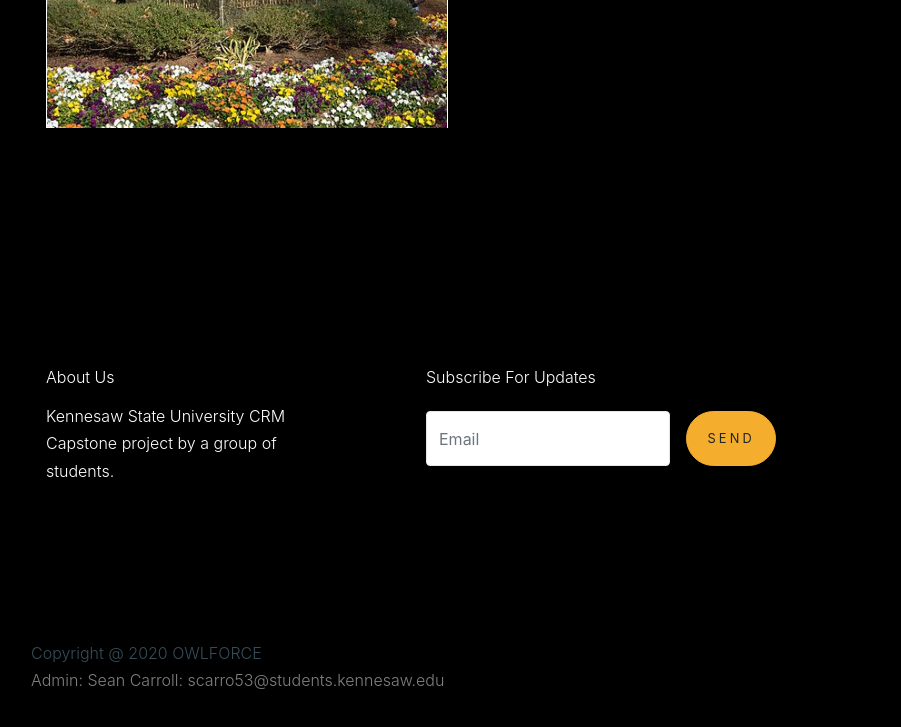
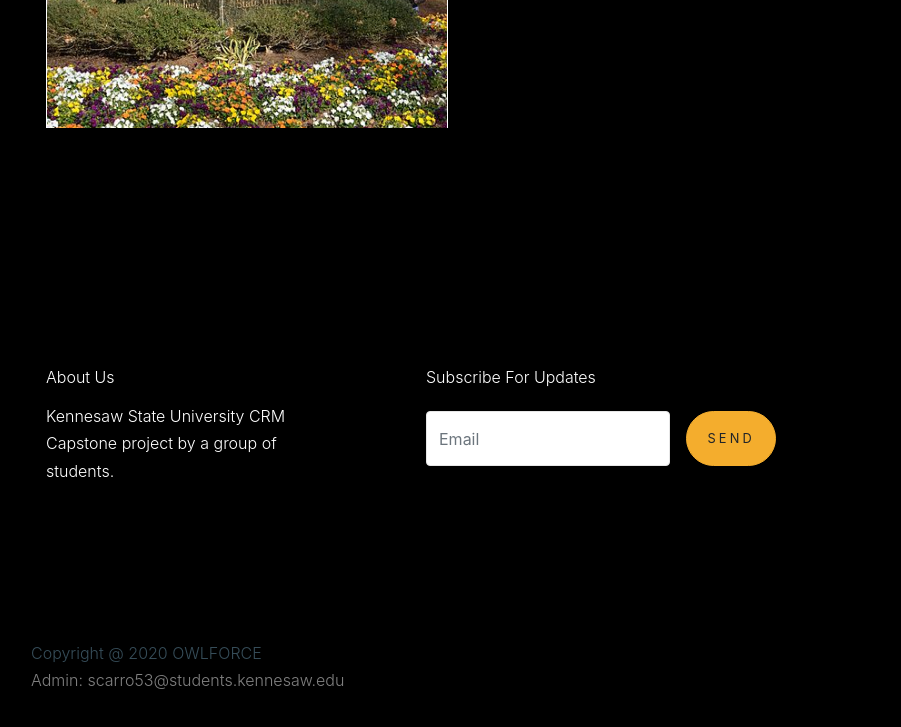
Before and after one commit to SeanC861945/owlforce.github.io, a plain HTML site: page about.html in a window 1280 px wide. Shown: the part 1252-1979 px from the top of the page, without its empty margins (39-940 px from the left). Drawn offline with Linux system fonts and the light colour scheme; files whose address does not match are found by name; a web font is replaced by a local one.

Commit message:
Update about.html

```diff
--- a/about.html
+++ b/about.html
@@ -150,7 +150,7 @@
 		  <br></br>
 		  <div>
 		       Copyright @ 2020 OWLFORCE<br>
-     <a href="mailto:scarro53@students.kennesaw.edu">Admin: Sean Carroll: scarro53@students.kennesaw.edu </a>
+     <a href="mailto:scarro53@students.kennesaw.edu">Admin: scarro53@students.kennesaw.edu </a>
 	 </div>
         </div>
         <div class="row pt-5 mt-5 text-center">
```
